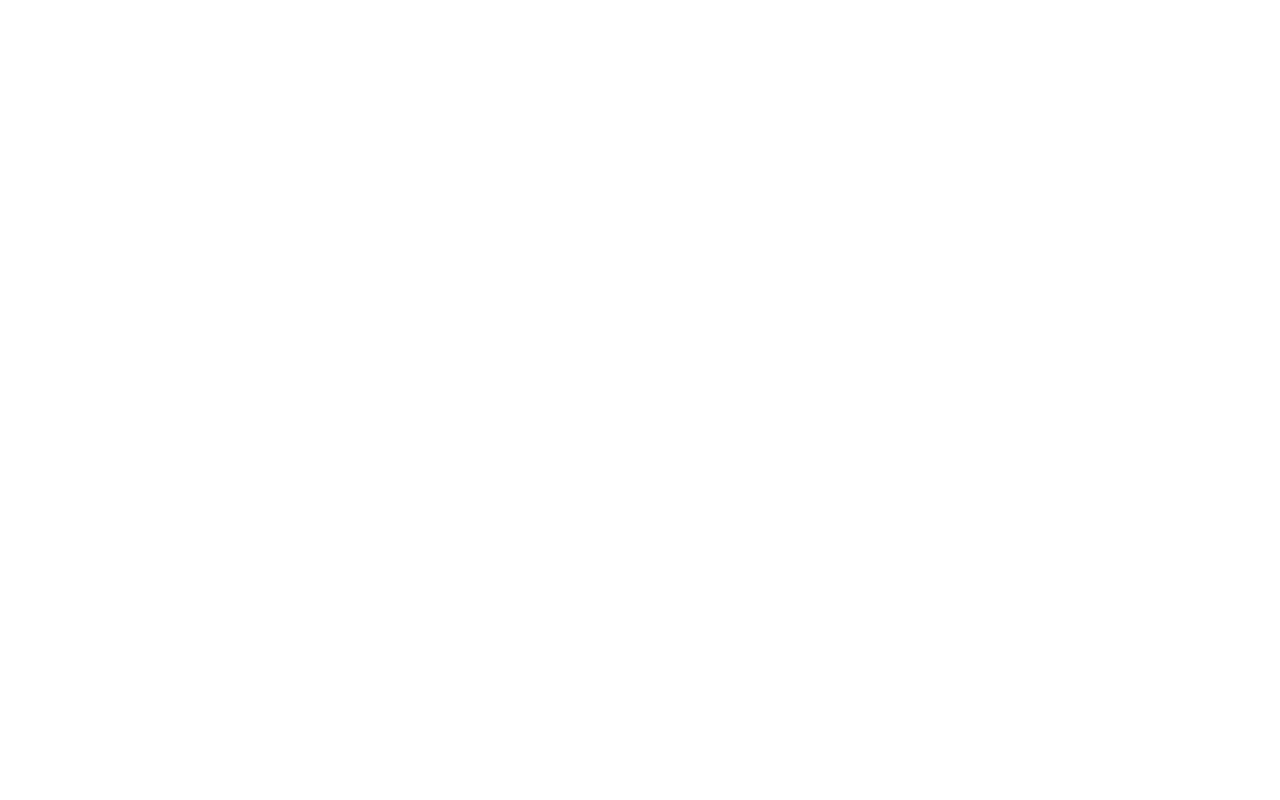
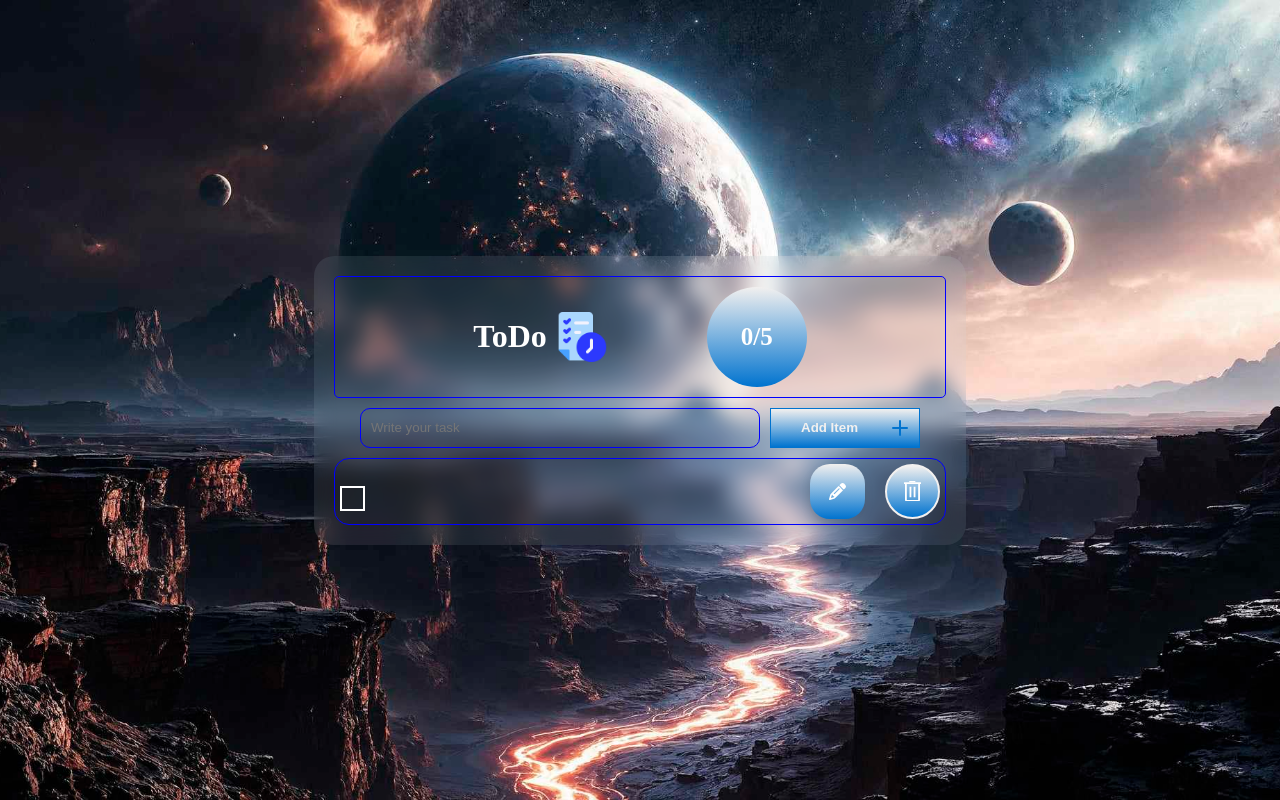
Before and after one commit to Nadia-Momo/To_Do_List, a plain HTML site: page todo.html in a window 1280 px wide. Drawn offline with Linux system fonts and the light colour scheme.

Commit message:
to list style completed and development part start

```diff
--- /dev/null
+++ b/css/todo.css
@@ -0,0 +1,363 @@
+*{
+    margin:0;
+    padding:0;
+    box-sizing:border-box;
+}
+body{
+    background-image: url(../images/space.jpg);
+    background-repeat: no-repeat;
+    background-size: cover;
+    display:flex;
+    justify-content: center;
+    align-items: center;
+    height:100vh;
+    background-position: center;
+}
+.toDoContainer{
+   background-color: rgb(196, 224, 229,0.1);
+     backdrop-filter: blur(10px);
+  -webkit-backdrop-filter: blur(10px);
+  padding: 20px;
+  border-radius: 20px;
+}
+.toDoParagraph{
+  display:flex;
+  justify-content: center;
+  align-items: center;
+  gap:10px;
+   z-index: 100;
+}
+.toDoParagraph h1{
+  color: white;
+}
+.toDoParagraph img{
+  width:50px;
+  height:50px;
+ z-index: 100;
+}
+.toDoHead{
+  display:flex;
+  justify-content:center;
+  align-items: center;
+gap:100px;
+border:1px solid blue;
+border-radius: 5px;
+padding: 10px;
+}
+.counter{
+  background-image: linear-gradient( #f2f0ef, #0073cf);
+  color: white;
+  height:100px;
+  width:100px;
+  border-radius: 50%;
+  font-size: 25px;
+  z-index: 100;
+  font-weight: bold;
+}
+.counterHolder{
+ display:flex;
+  justify-content: center;
+  align-items: center;
+ height:100px;
+}
+/* From Uiverse.io by andrew-demchenk0 */
+.button {
+  position: relative;
+  width: 150px;
+  height: 40px;
+  cursor: pointer;
+  display: flex;
+  align-items: center;
+  border: 1px solid #0073cf;
+
+  background-image: linear-gradient( #f2f0ef, #0073cf);
+}
+/*
+#00d2ff
+→
+#928dab */
+.button, .button__icon, .button__text {
+  transition: all 0.3s;
+}
+
+.button .button__text {
+  transform: translateX(30px);
+  color: #f2f0ef;
+  font-weight: 600;
+}
+
+.button .button__icon {
+  position: absolute;
+  transform: translateX(109px);
+  height: 100%;
+  width: 39px;
+  background-image: linear-gradient( #f2f0ef, #0073cf);
+  display: flex;
+  align-items: center;
+  justify-content: center;
+}
+/* #f2f0ef
+👉🏽
+#0073cf */
+.button .svg {
+  width: 30px;
+  stroke: #0073cf;
+}
+
+.button:hover {
+ background-image: linear-gradient(#f2f0ef, #0073cf );
+}
+
+.button:hover .button__text {
+  color: transparent;
+}
+
+.button:hover .button__icon {
+  width: 148px;
+  transform: translateX(0);
+}
+
+.button:active .button__icon {
+background-image: linear-gradient(#f2f0ef, #0073cf );
+}
+
+.button:active {
+  border: 1px solid #0073cf;
+}
+.add_item{
+  margin-top:10px;
+  display:flex;
+  justify-content: center;
+  align-items: center;
+  gap:10px;
+}
+.add_item input{
+  width:400px;
+  height:40px;
+  outline:none;
+  border:none;
+  background: transparent;
+  border:1px solid blue;
+  border-radius: 10px;
+  color:gray;
+}
+.add_item input::placeholder{
+  padding-left: 10px;
+}
+/* edit button css */
+.editBtn {
+  width: 55px;
+  height: 55px;
+  border-radius: 20px;
+  border: none;
+  background-image: linear-gradient( #f2f0ef, #0073cf);
+  display: flex;
+  align-items: center;
+  justify-content: center;
+  box-shadow: 0px 5px 10px rgba(0, 0, 0, 0.123);
+  cursor: pointer;
+  position: relative;
+  overflow: hidden;
+  transition: all 0.3s;
+}
+.editBtn::before {
+  content: "";
+  width: 200%;
+  height: 200%;
+ background-image: linear-gradient( #f2f0ef, #0073cf);
+  position: absolute;
+  z-index: 1;
+  transform: scale(0);
+  transition: all 0.3s;
+  border-radius: 50%;
+  filter: blur(10px);
+}
+.editBtn:hover::before {
+  transform: scale(1);
+}
+.editBtn:hover {
+  box-shadow: 0px 5px 10px rgba(0, 0, 0, 0.336);
+}
+
+.editBtn svg {
+  height: 17px;
+  fill: white;
+  z-index: 3;
+  transition: all 0.2s;
+  transform-origin: bottom;
+}
+.editBtn:hover svg {
+  transform: rotate(-15deg) translateX(5px);
+}
+.editBtn::after {
+  content: "";
+  width: 25px;
+  height: 1.5px;
+  position: absolute;
+  bottom: 19px;
+  left: -5px;
+  background-color: white;
+  border-radius: 2px;
+  z-index: 2;
+  transform: scaleX(0);
+  transform-origin: left;
+  transition: transform 0.5s ease-out;
+}
+.editBtn:hover::after {
+  transform: scaleX(1);
+  left: 0px;
+  transform-origin: right;
+}
+/* delete button css *//* From Uiverse.io by vinodjangid07 */
+.bin-button {
+  display: flex;
+  flex-direction: column;
+  align-items: center;
+  justify-content: center;
+  width: 55px;
+  height: 55px;
+  border-radius: 50%;
+ background-image: linear-gradient( rgb(242, 240, 239), rgb(0, 115, 207));
+  cursor: pointer;
+  border: 2px solid rgb(242, 240, 239);
+  transition-duration: 0.3s;
+  position: relative;
+  overflow: hidden;
+}
+.bin-bottom {
+  width: 15px;
+  z-index: 2;
+}
+.bin-top {
+  width: 17px;
+  transform-origin: right;
+  transition-duration: 0.3s;
+  z-index: 2;
+}
+.bin-button:hover .bin-top {
+  transform: rotate(45deg);
+}
+.bin-button:hover {
+  background-color: rgb(255, 0, 0);
+}
+.bin-button:active {
+  transform: scale(0.9);
+}
+.garbage {
+  position: absolute;
+  width: 14px;
+  height: auto;
+  z-index: 1;
+  opacity: 0;
+  transition: all 0.3s;
+}
+.bin-button:hover .garbage {
+  animation: throw 0.4s linear;
+}
+@keyframes throw {
+  from {
+    transform: translate(-400%, -700%);
+    opacity: 0;
+  }
+  to {
+    transform: translate(0%, 0%);
+    opacity: 1;
+  }
+}
+/* done button */
+/* From Uiverse.io by boryanakrasteva */
+/* Customize the label (the checkbox-btn) */
+.checkbox-btn {
+  display: block;
+  position: relative;
+  padding-left: 30px;
+  margin-bottom: 10px;
+  cursor: pointer;
+  -webkit-user-select: none;
+  -moz-user-select: none;
+  -ms-user-select: none;
+  user-select: none;
+}
+
+/* Hide the browser's default checkbox */
+.checkbox-btn input {
+  position: absolute;
+  opacity: 0;
+  cursor: pointer;
+  height: 0;
+  width: 0;
+}
+
+.checkbox-btn label {
+  cursor: pointer;
+  font-size: 14px;
+}
+/* Create a custom checkbox */
+.checkmark {
+  position: absolute;
+  top: 0;
+  left: 0;
+  height: 25px;
+  width: 25px;
+  border: 2.5px solid #ffffff;
+  transition: .2s linear;
+}
+.checkbox-btn input:checked ~ .checkmark {
+  background-color: transparent;
+}
+
+/* Create the checkmark/indicator (hidden when not checked) */
+.checkmark:after {
+  content: "";
+  position: absolute;
+  visibility: hidden;
+  opacity: 0;
+  left: 50%;
+  top: 40%;
+  width: 10px;
+  height: 14px;
+  border: 2px solid #0ea021;
+  filter: drop-shadow(0px 0px 10px #0ea021);
+  border-width: 0 2.5px 2.5px 0;
+  transition: .2s linear;
+  transform: translate(-50%, -50%) rotate(-90deg) scale(0.2);
+}
+
+/* Show the checkmark when checked */
+.checkbox-btn input:checked ~ .checkmark:after {
+  visibility: visible;
+  opacity: 1;
+  transform: translate(-50%, -50%) rotate(0deg) scale(1);
+  animation: pulse 1s ease-in;
+}
+
+.checkbox-btn input:checked ~ .checkmark {
+  transform: rotate(45deg);
+  border: none;
+}
+
+@keyframes pulse {
+  0%,
+  100% {
+    transform: translate(-50%, -50%) rotate(0deg) scale(1);
+  }
+  50% {
+    transform: translate(-50%, -50%) rotate(0deg) scale(1.6);
+  }
+}
+.singleToDoDiv{
+ display:flex;
+gap:20px;
+border:1px solid blue;
+margin-top:10px;
+padding:5px;
+align-items: center;
+border-radius:15px;
+}
+.singleToDoDiv input{
+  width:400px;
+  height:50px;
+  background: transparent;
+  outline:none;
+  border:none;
+}
--- a/todo.html
+++ b/todo.html
@@ -4,8 +4,105 @@
     <meta charset="UTF-8">
     <meta name="viewport" content="width=device-width, initial-scale=1.0">
     <title>Document</title>
+    <link rel="stylesheet" href="css/todo.css">
+    <link rel="stylesheet" href="css/all.min.css">
 </head>
 <body>
+    <div class="toDoContainer">
+        <div class="toDoHead">
+            <div class="toDoParagraph">
+                 <h1>ToDo</h1>
+                 <img src="./images/timeline.png" alt="">
+            </div>
+           <div class="counter">
+            <div class="counterHolder">
+                <span>0</span>
+/
+<span>5</span>
+            </div>
+           </div>
+        </div>
+        <div class="add_item">
+            <input type="text" placeholder="Write your task">
+            <!-- add item buttoon -->
+             <!-- From Uiverse.io by andrew-demchenk0 -->
 
+<button type="button" class="button">
+  <span class="button__text">Add Item</span>
+  <span class="button__icon"><svg xmlns="http://www.w3.org/2000/svg" width="24" viewBox="0 0 24 24" stroke-width="2" stroke-linejoin="round" stroke-linecap="round" stroke="currentColor" height="24" fill="none" class="svg"><line y2="19" y1="5" x2="12" x1="12"></line><line y2="12" y1="12" x2="19" x1="5"></line></svg></span>
+</button>
+        </div>
+        <!-- all single to do -->
+          <div class="allsingleTodo">
+            <!-- single to do -->
+        <div class="singleToDoDiv">
+            <label class="checkbox-btn">
+    <label for="checkbox"></label>
+    <input id="checkbox" type="checkbox">
+    <span class="checkmark"></span>
+</label>
+<input type="text" >
+<button class="editBtn">
+  <svg height="1em" viewBox="0 0 512 512">
+    <path
+      d="M410.3 231l11.3-11.3-33.9-33.9-62.1-62.1L291.7 89.8l-11.3 11.3-22.6 22.6L58.6 322.9c-10.4 10.4-18 23.3-22.2 37.4L1 480.7c-2.5 8.4-.2 17.5 6.1 23.7s15.3 8.5 23.7 6.1l120.3-35.4c14.1-4.2 27-11.8 37.4-22.2L387.7 253.7 410.3 231zM160 399.4l-9.1 22.7c-4 3.1-8.5 5.4-13.3 6.9L59.4 452l23-78.1c1.4-4.9 3.8-9.4 6.9-13.3l22.7-9.1v32c0 8.8 7.2 16 16 16h32zM362.7 18.7L348.3 33.2 325.7 55.8 314.3 67.1l33.9 33.9 62.1 62.1 33.9 33.9 11.3-11.3 22.6-22.6 14.5-14.5c25-25 25-65.5 0-90.5L453.3 18.7c-25-25-65.5-25-90.5 0zm-47.4 168l-144 144c-6.2 6.2-16.4 6.2-22.6 0s-6.2-16.4 0-22.6l144-144c6.2-6.2 16.4-6.2 22.6 0s6.2 16.4 0 22.6z"
+    ></path>
+  </svg>
+</button>
+<!-- delete button -->
+<button class="bin-button delete_btn">
+  <svg
+    xmlns="http://www.w3.org/2000/svg"
+    fill="none"
+    viewBox="0 0 39 7"
+    class="bin-top"
+  >
+    <line stroke-width="4" stroke="white" y2="5" x2="39" y1="5"></line>
+    <line
+      stroke-width="3"
+      stroke="white"
+      y2="1.5"
+      x2="26.0357"
+      y1="1.5"
+      x1="12"
+    ></line>
+  </svg>
+  <svg
+    xmlns="http://www.w3.org/2000/svg"
+    fill="none"
+    viewBox="0 0 33 39"
+    class="bin-bottom"
+  >
+    <mask fill="white" id="path-1-inside-1_8_19">
+      <path
+        d="M0 0H33V35C33 37.2091 31.2091 39 29 39H4C1.79086 39 0 37.2091 0 35V0Z"
+      ></path>
+    </mask>
+    <path
+      mask="url(#path-1-inside-1_8_19)"
+      fill="white"
+      d="M0 0H33H0ZM37 35C37 39.4183 33.4183 43 29 43H4C-0.418278 43 -4 39.4183 -4 35H4H29H37ZM4 43C-0.418278 43 -4 39.4183 -4 35V0H4V35V43ZM37 0V35C37 39.4183 33.4183 43 29 43V35V0H37Z"
+    ></path>
+    <path stroke-width="4" stroke="white" d="M12 6L12 29"></path>
+    <path stroke-width="4" stroke="white" d="M21 6V29"></path>
+  </svg>
+  <svg
+    xmlns="http://www.w3.org/2000/svg"
+    fill="none"
+    viewBox="0 0 89 80"
+    class="garbage"
+  >
+    <path
+      fill="white"
+      d="M20.5 10.5L37.5 15.5L42.5 11.5L51.5 12.5L68.75 0L72 11.5L79.5 12.5H88.5L87 22L68.75 31.5L75.5066 25L86 26L87 35.5L77.5 48L70.5 49.5L80 50L77.5 71.5L63.5 58.5L53.5 68.5L65.5 70.5L45.5 73L35.5 79.5L28 67L16 63L12 51.5L0 48L16 25L22.5 17L20.5 10.5Z"
+    ></path>
+  </svg>
+</button>
+<!-- done button -->
+    </div>
+    </div>
+    </div>
+
+    <script src="js/todo.js"></script>
 </body>
 </html>
```
Also changed, not shown: index1.html (added, +93 -0 lines), images/space.jpg (added), images/timeline.png (added).
